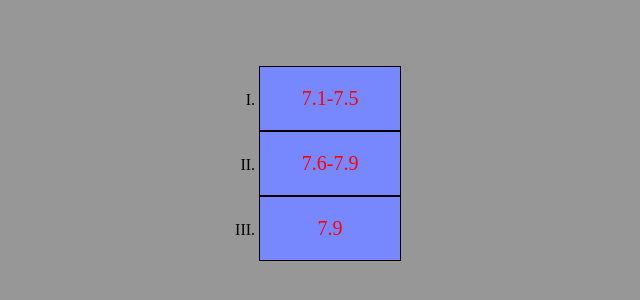
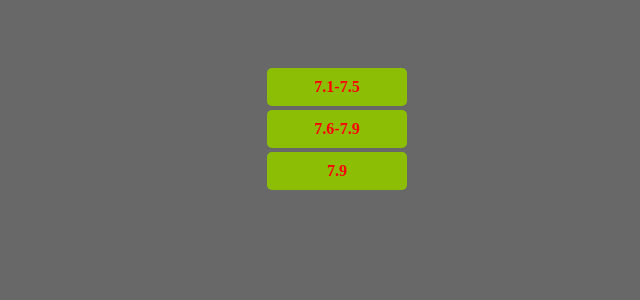
Before and after one commit to elppe/Uke_44, a plain HTML site: page index.html in a window 1280 px wide. Shown: the part 190-490 px from the top of the page, without its empty margins (303-943 px from the left). Drawn offline with Linux system fonts and the light colour scheme.

Commit message:
testet litt med div elementer

```diff
--- a/7.1-7.5/styles.css
+++ b/7.1-7.5/styles.css
@@ -1,5 +1,5 @@
 body {
-	background-color: #ccc;
+	background-color: #686868;
 }
 
 div {
@@ -19,7 +19,7 @@ ol li {
 	padding: 5px;
 	margin: 2px;
 }
-ul li {
+ul.oppgave li {
 	text-align: center;
 	background-color: #3f3;
 	width: 150px;
--- a/7.6-7.9/styles.css
+++ b/7.6-7.9/styles.css
@@ -1,3 +1,7 @@
+body {
+	background-color: #686868
+}
+
 p {
 	text-align: center;
 }
@@ -21,7 +25,7 @@ td {
 	padding: 6px;
 }
 a {
-	color: #f70; /*Orange */
+	color: #cc0000; /*Orange */
 	font-weight: bolder; /* Gjør teksten om til bold */
 	text-decoration: none; /* Fjerner streken under texten */
 }
--- a/index.html
+++ b/index.html
@@ -8,11 +8,15 @@
 </head>
 
 <body>
-	<ol>
-		<li><a href="7.1-7.5/index.html">7.1-7.5</a></li>
-		<li><a href="7.6-7.9/index.html">7.6-7.9</a></li>
-		<li><a href="7.9/index.html">7.9</a></li>
-	</ol>
+	<div class="ul hover">
+		<ul>
+			<div class="menu">
+				<li><a href="7.1-7.5/index.html">7.1-7.5</a></li>
+				<li><a href="7.6-7.9/index.html">7.6-7.9</a></li>
+				<li><a href="7.9/index.html">7.9</a></li>
+			</div>
+		</ul>
+	</div>
 </body>
 
 </html>
--- a/styles.css
+++ b/styles.css
@@ -1,20 +1,29 @@
-a {
-	color: #f00;
-	text-decoration: none;
-	font-size: 20px;
+
+
+body {
+	margin-top: 20%;
+	background-color: #686868;
 }
 
-body {
+div.ul ul {
 	text-align: center;
-	margin-top: 20%;
-	background-color: #979797;
+	list-style-type: none;
+	margin: 0;
+	padding: 0;
 }
-ol li {
 
-	margin-left: 42%;
-	background-color: #78f;
-	width: 100px;
-	padding: 20px;
-	border: 1px solid #000;
-	list-style-type: upper-roman;
+.menu li a {
+	display: inline-block;
+	width: 120px;
+	padding: 10px;
+	border-radius: 5px;
+	margin: 2px;
+	color: #ff0000;
+	font-weight: bold;
+	text-decoration: none;
+	background-color: #8cbe05;
 }
+
+.hover ul a:hover {
+	background-color: #e7f1cc;
+}
```
Also changed, not shown: 7.1-7.5/index.html (+2 -2 lines), 7.6-7.9/index.html (+1 -1 lines), 7.9/index.html (+4 -0 lines).
